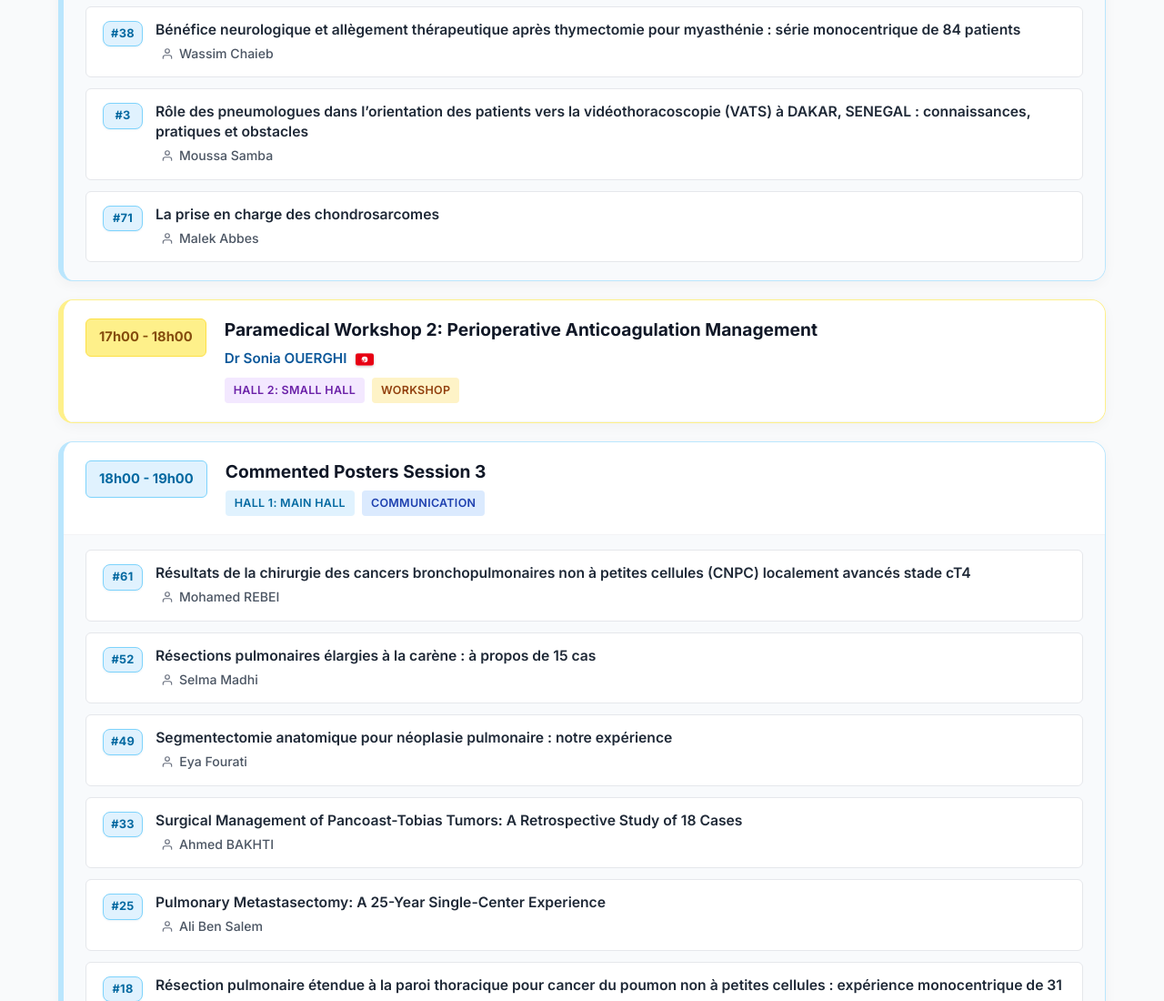
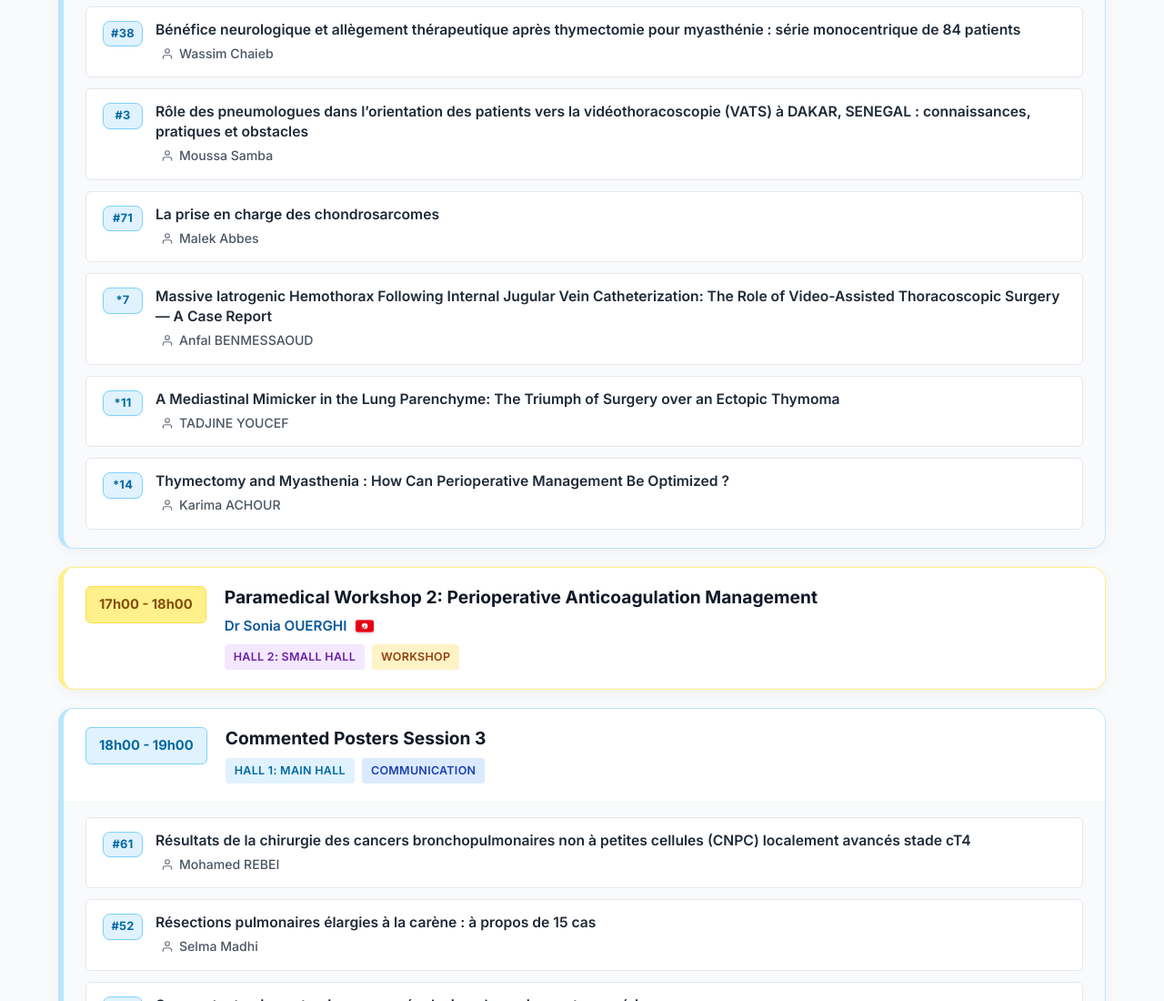
Before and after one commit to ahmedbenayed12/TTSA_Website, a website: page public/program.html in a window 1280 px wide. Shown: the part 4054-5154 px from the top of the page at 91% size. Drawn offline with Linux system fonts and the light colour scheme.

Commit message:
Add *7, *11, and *14 presentations to Commented Posters Session 2

```diff
--- a/public/program.html
+++ b/public/program.html
@@ -1031,7 +1031,7 @@
       </div>
 
       <!-- 17h00 - 18h00 (Card 1: Commented Posters 2) -->
-      <div class="session-card" data-day="day1" data-cat="posters" data-search="session posters commentés 2 commented posters session 2 grande salle hall 1 #24 #23 #15 #20 #19 #16 #12 #11 #10 #38 #3 #71 24 23 15 20 19 16 12 11 10 38 3 71 hanine bel hadj mabrouk wifek saidani chiraz albouzidi fatma inched jemal siwar hamdi hanen bouattour wassim chaieb moussa samba malek abbes dilatations des bronches ruptures diaphragmatiques séquestration pulmonaire pleurodèse talc pneumothorax spontané chambre à cathéter implantable abord céphalique myasthénie grave thymectomie vats dakar chondrosarcomes">
+      <div class="session-card" data-day="day1" data-cat="posters" data-search="session posters commentés 2 commented posters session 2 grande salle hall 1 #24 #23 #15 #20 #19 #16 #12 #11 #10 #38 #3 #71 *7 *11 *14 24 23 15 20 19 16 12 11 10 38 3 71 7 14 hanine bel hadj mabrouk wifek saidani chiraz albouzidi fatma inched jemal siwar hamdi hanen bouattour wassim chaieb moussa samba malek abbes anfal benmessaoud tadjine youcef karima achour dilatations des bronches ruptures diaphragmatiques séquestration pulmonaire pleurodèse talc pneumothorax spontané chambre à cathéter implantable abord céphalique myasthénie grave thymectomie vats dakar chondrosarcomes iatrogenic hemothorax catheterization mediastinal mimicker ectopic thymoma perioperative management">
         <div class="session-card-header">
           <div class="time-badge">17h00 - 18h00</div>
           <div class="session-main-info">
@@ -1126,6 +1126,27 @@
               <div class="presentation-content">
                 <div class="presentation-title">La prise en charge des chondrosarcomes</div>
                 <div class="presentation-speaker"><svg class="mini-svg-icon" viewBox="0 0 24 24" fill="none" stroke="currentColor" stroke-width="2" stroke-linecap="round" stroke-linejoin="round" style="width:14px;height:14px;vertical-align:-2px;margin-right:6px;color:var(--gray-500);display:inline-block;"><path d="M20 21v-2a4 4 0 0 0-4-4H8a4 4 0 0 0-4 4v2"></path><circle cx="12" cy="7" r="4"></circle></svg>Malek Abbes</div>
+              </div>
+            </div>
+            <div class="presentation-item has-badge">
+              <span class="poster-badge">*7</span>
+              <div class="presentation-content">
+                <div class="presentation-title">Massive Iatrogenic Hemothorax Following Internal Jugular Vein Catheterization: The Role of Video-Assisted Thoracoscopic Surgery — A Case Report</div>
+                <div class="presentation-speaker"><svg class="mini-svg-icon" viewBox="0 0 24 24" fill="none" stroke="currentColor" stroke-width="2" stroke-linecap="round" stroke-linejoin="round" style="width:14px;height:14px;vertical-align:-2px;margin-right:6px;color:var(--gray-500);display:inline-block;"><path d="M20 21v-2a4 4 0 0 0-4-4H8a4 4 0 0 0-4 4v2"></path><circle cx="12" cy="7" r="4"></circle></svg>Anfal BENMESSAOUD</div>
+              </div>
+            </div>
+            <div class="presentation-item has-badge">
+              <span class="poster-badge">*11</span>
+              <div class="presentation-content">
+                <div class="presentation-title">A Mediastinal Mimicker in the Lung Parenchyme: The Triumph of Surgery over an Ectopic Thymoma</div>
+                <div class="presentation-speaker"><svg class="mini-svg-icon" viewBox="0 0 24 24" fill="none" stroke="currentColor" stroke-width="2" stroke-linecap="round" stroke-linejoin="round" style="width:14px;height:14px;vertical-align:-2px;margin-right:6px;color:var(--gray-500);display:inline-block;"><path d="M20 21v-2a4 4 0 0 0-4-4H8a4 4 0 0 0-4 4v2"></path><circle cx="12" cy="7" r="4"></circle></svg>TADJINE YOUCEF</div>
+              </div>
+            </div>
+            <div class="presentation-item has-badge">
+              <span class="poster-badge">*14</span>
+              <div class="presentation-content">
+                <div class="presentation-title">Thymectomy and Myasthenia : How Can Perioperative Management Be Optimized ?</div>
+                <div class="presentation-speaker"><svg class="mini-svg-icon" viewBox="0 0 24 24" fill="none" stroke="currentColor" stroke-width="2" stroke-linecap="round" stroke-linejoin="round" style="width:14px;height:14px;vertical-align:-2px;margin-right:6px;color:var(--gray-500);display:inline-block;"><path d="M20 21v-2a4 4 0 0 0-4-4H8a4 4 0 0 0-4 4v2"></path><circle cx="12" cy="7" r="4"></circle></svg>Karima ACHOUR</div>
               </div>
             </div>
           </div>
```
Also changed, not shown: public/member/dashboard.html (+22 -1 lines).
